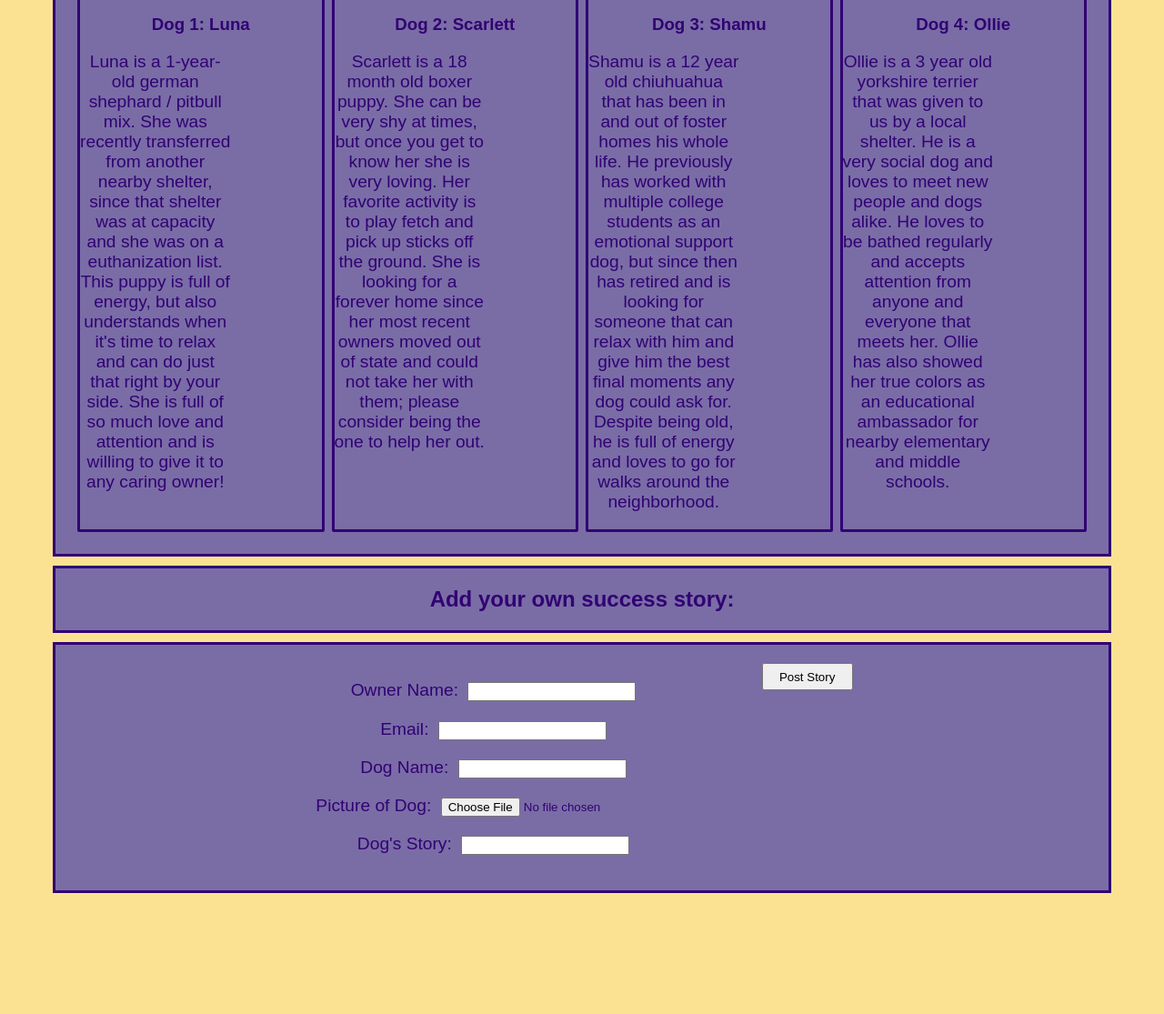
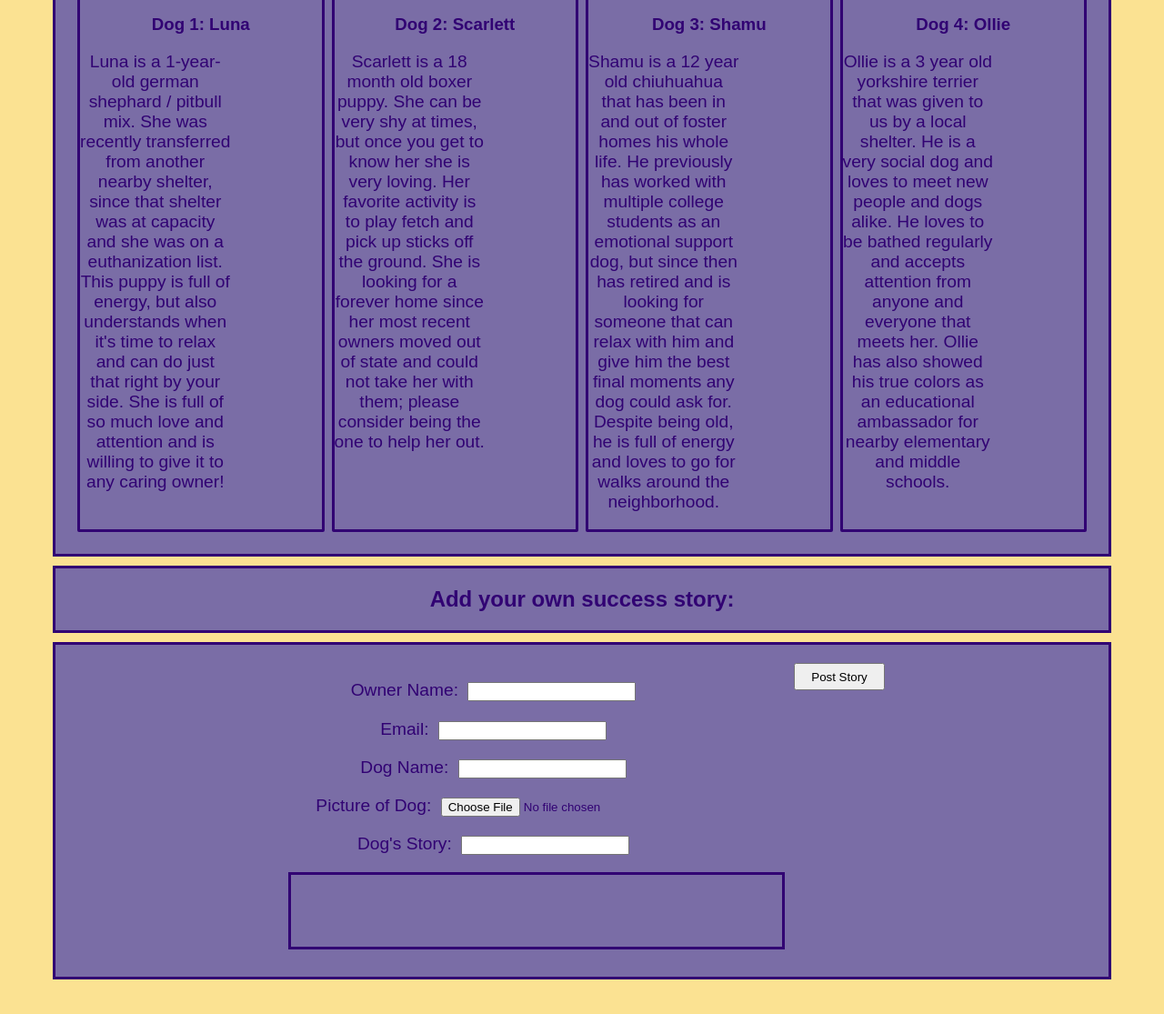
Before and after one commit to itzrick620/itzrick620.github.io, a plain HTML site: page projects/part3/success_story/success_story.html in a window 1280 px wide. Shown: the part 640-1755 px from the top of the page at 91% size. Before the commit the page ends 1660 px from the top, so only its background shows below. Drawn offline with Linux system fonts and the light colour scheme.

Commit message:
user submitted story can post to website! just not formatted the way it should be

```diff
--- a/projects/part3/success_story/script.js
+++ b/projects/part3/success_story/script.js
@@ -43,7 +43,7 @@
 }
 
 const printStory = () => {
-    document.getElementById("boxes").classList.add("comment");
+    document.getElementById("box").classList.add("comment");
 
     const newDog = document.getElementById("new");
     const ownerName = document.getElementById("txt-o-name").value;
--- a/projects/part3/success_story/styles.css
+++ b/projects/part3/success_story/styles.css
@@ -24,7 +24,7 @@
     text-align: right;
 }
 
-#success-story-blurb, #stories, #input {
+#success-story-blurb, #stories, #input, #box {
     background-color: #7A6DA6;
     border: 3px solid #310273;
     color: #310273;
@@ -34,6 +34,10 @@
     display: flex;
     flex-wrap: wrap;
     justify-content: center;
+}
+
+#box {
+    list-style-type: none;
 }
 
 #dog1, #dog2, #dog3, #dog4 {
--- a/projects/part3/success_story/success_story.html
+++ b/projects/part3/success_story/success_story.html
@@ -49,7 +49,7 @@
                 <div id="dog4">
                     <img id="dog-img" src="../images/success_ollie.HEIC" alt="dog4-img">
                     <h3>Dog 4: Ollie</h3>
-                    <p>Ollie is a 3 year old yorkshire terrier that was given to us by a local shelter. He is a very social dog and loves to meet new people and dogs alike. He loves to be bathed regularly and accepts attention from anyone and everyone that meets her. Ollie has also showed her true colors as an educational ambassador for nearby elementary and middle schools.</p>
+                    <p>Ollie is a 3 year old yorkshire terrier that was given to us by a local shelter. He is a very social dog and loves to meet new people and dogs alike. He loves to be bathed regularly and accepts attention from anyone and everyone that meets her. Ollie has also showed his true colors as an educational ambassador for nearby elementary and middle schools.</p>
                 </div>
             </div>
             <div id="story-form">
@@ -80,6 +80,7 @@
                             <p id="add-o-name"></p>
                             <p id="add-email"></p>
                             <p id="add-d-name"></p>
+                            <p id="add-file"></p>
                             <p id="add-story"></p>
                         </div>
                     </div>
```
